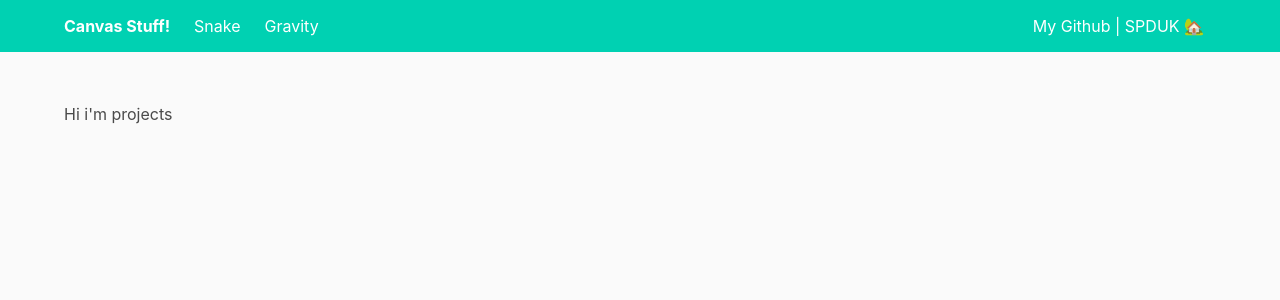
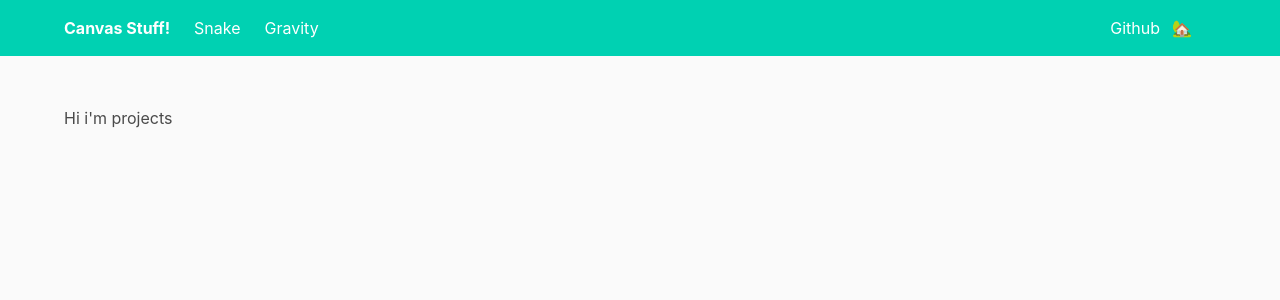
Before and after one commit to SPDUK/CanvasProjects, a React (Create React App) app: page / in a window 1280 px wide. Shown: the top 300 px of the page. Built offline with nearby package versions, Linux system fonts and the light colour scheme; the HTML template or start-up script is replaced by a standard one.

Commit message:
fixed navbar warning for eslint

```diff
--- a/src/Hoc/Navbar/Navbar.jsx
+++ b/src/Hoc/Navbar/Navbar.jsx
@@ -18,7 +18,10 @@ const Navbar = () => (
       </div>
       <div className="navbar-end">
         <a className="navbar-item" href="https://github.com/SPDUK">
-          My Github | SPDUK 🏡
+          Github
+          <span className="navbar-item" aria-label="house" role="img">
+            🏡
+          </span>
         </a>
       </div>
     </div>
```
